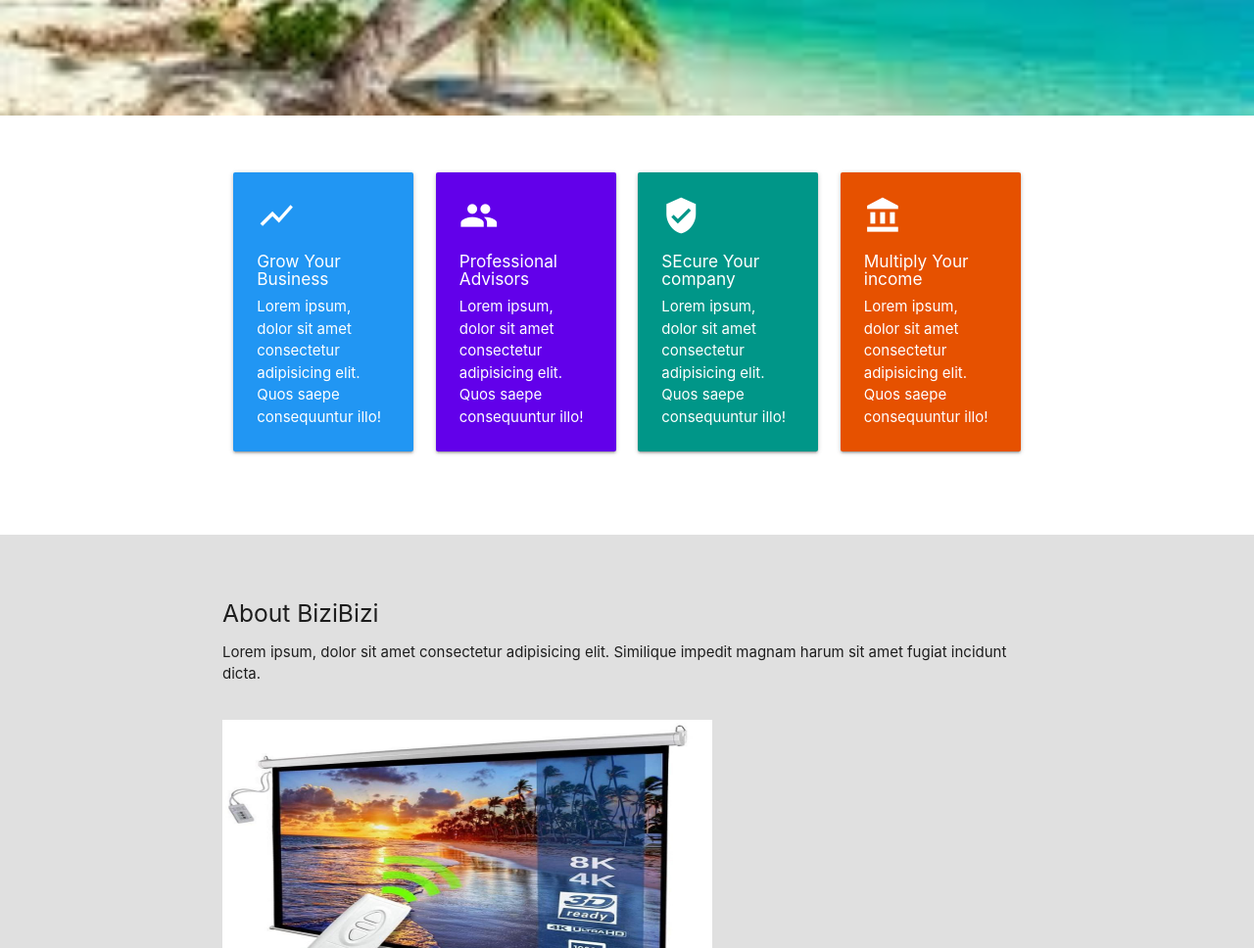
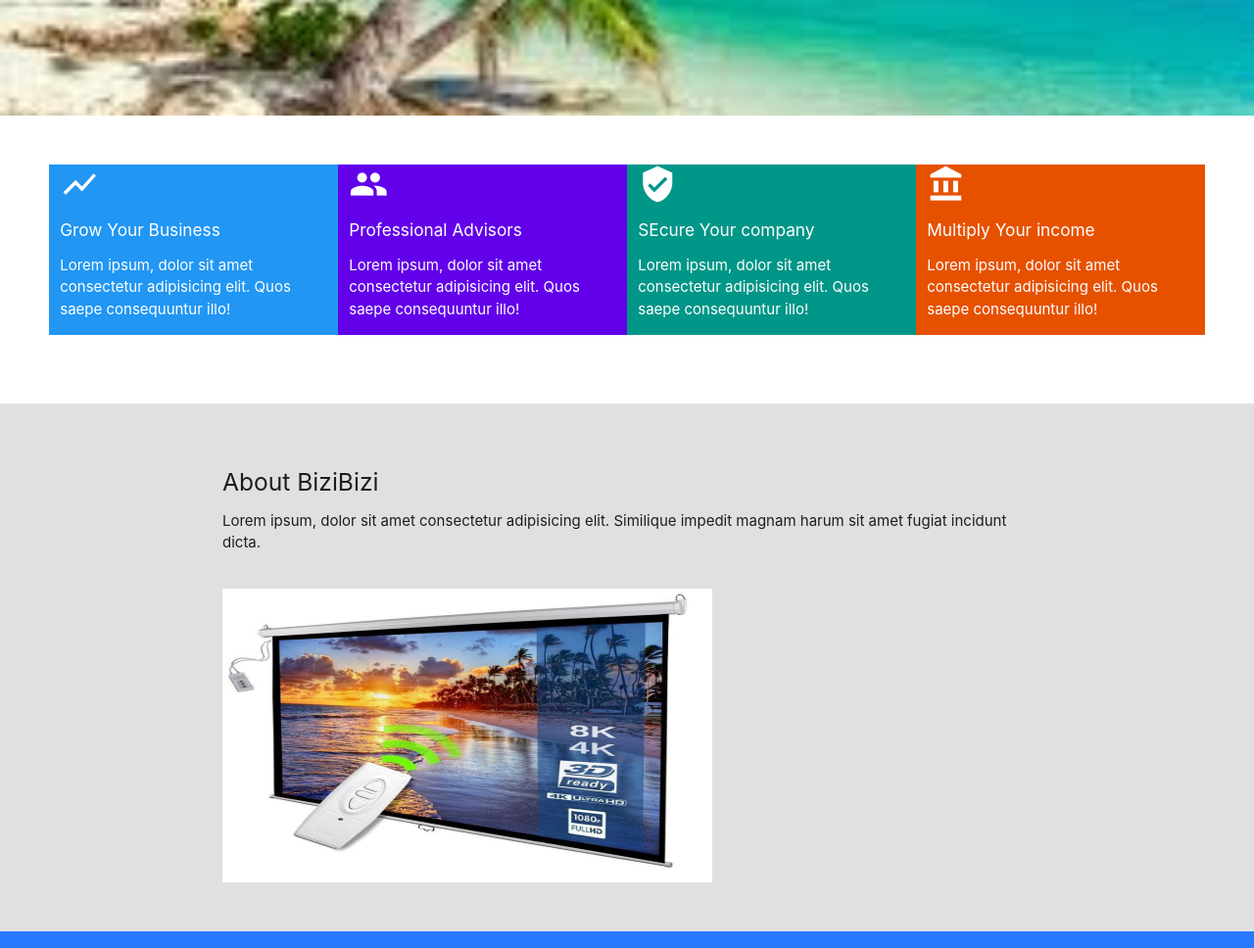
Before and after one commit to indi94/BiziBii, a plain HTML site: page index.html in a window 1280 px wide. Shown: the part 746-1714 px from the top of the page at 98% size. Drawn offline with nearby package versions, Linux system fonts and the light colour scheme.

Commit message:
Add files via upload
bizi

```diff
--- a/index.html
+++ b/index.html
@@ -54,49 +54,31 @@
                     </div>
                 </div>
             </div>
-            <div class="container-flui" style="padding: 50px; margin: 0px;" >
-                <div class="container">
+            <div class="div " style="padding: 50px; margin: 0px;">
               <div class="row">
-                        <div class="col s12 m3 white-text text-center">
-                            <div class="card #2196f3 blue">
-                                <div class="card-content white-text">
+                <div class="col s12 m3 white-text blue text-center">
                   <i class="material-icons white-text" style="font-size: 40px;">show_chart</i>
                         <h6>Grow Your Business</h6>
                         <p>Lorem ipsum, dolor sit amet consectetur adipisicing elit. Quos saepe consequuntur illo!
                         </p>
                 </div>
-                            </div>
-                            </div>
-                            <div class="col s12 m3 white-text text-center">
-                                <div class="card #6200ea deep-purple accent-4">
-                                    <div class="card-content white-text">
+                <div class="col s12 m3 white-text #6200ea deep-purple accent-4 text-cent">
                   <i class="material-icons white-text" style="font-size: 40px;">group</i>
                   <h6>Professional Advisors</h6>
                   <p>Lorem ipsum, dolor sit amet consectetur adipisicing elit. Quos saepe consequuntur illo!
                   </p>
                 </div>
-                                </div>
-                                </div>
-                                <div class="col s12 m3 white-text text-center">
-                                    <div class="card #009688 teal">
-                                        <div class="card-content white-text">
+                <div class="col col s12 m3 white-text teal text-center">
                   <i class="material-icons white-text" style="font-size: 40px;">verified_user</i>
                   <h6>SEcure Your company</h6>
                   <p>Lorem ipsum, dolor sit amet consectetur adipisicing elit. Quos saepe consequuntur illo!
                   </p>
                 </div>
-                                    </div>
-                                    </div>
-                                    <div class="col s12 m3 white-text text-center">
-                                        <div class="card #e65100 orange darken-4">
-                                            <div class="card-content white-text">
+                <div class="col col s12 m3 white-text  orange darken-4 text-center">
                   <i class="material-icons white-text" style="font-size: 40px;">account_balance</i>
                   <h6>Multiply Your income</h6>
                   <p>Lorem ipsum, dolor sit amet consectetur adipisicing elit. Quos saepe consequuntur illo!
                   </p>
-                                            </div>
-                                        </div>
-                                        </div>
                 </div>
               </div>
             </div>
```
Lines whose indentation alone changed are shown as unchanged.
